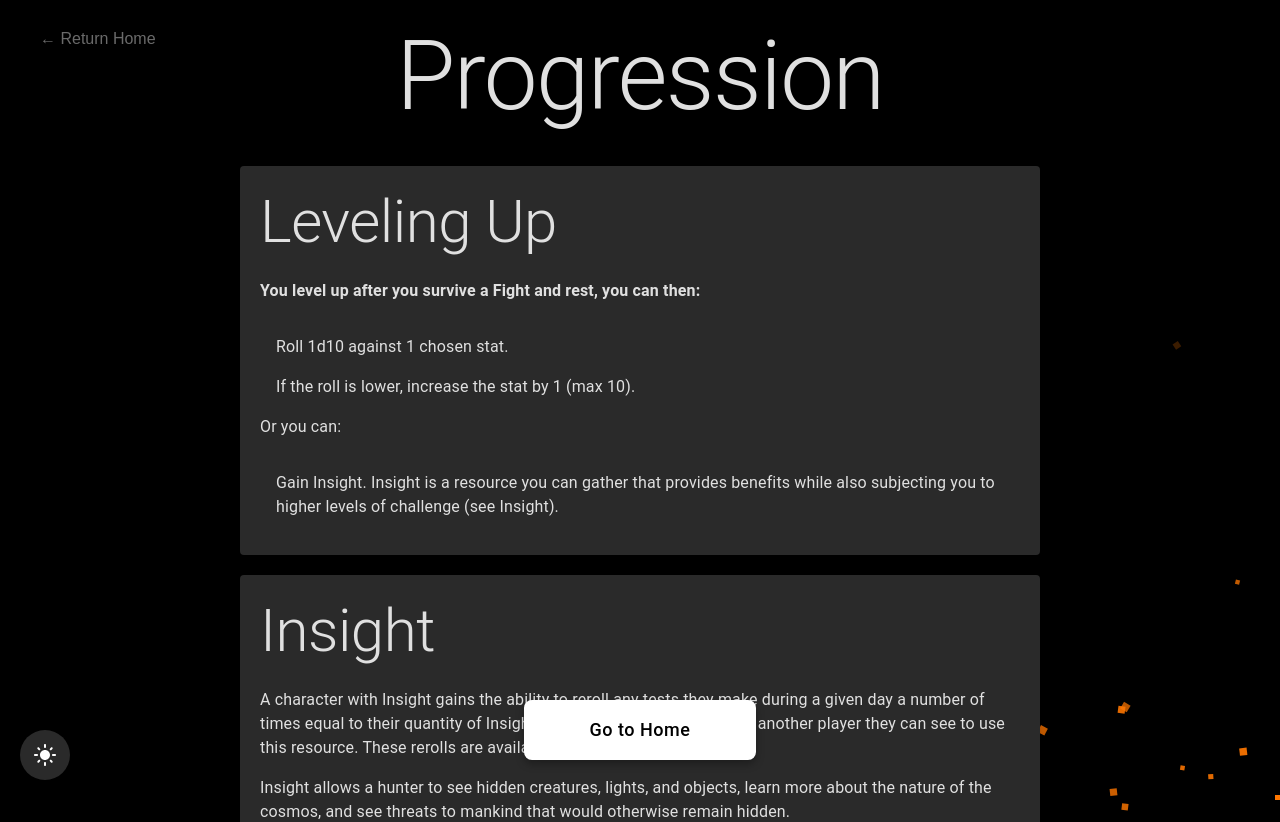
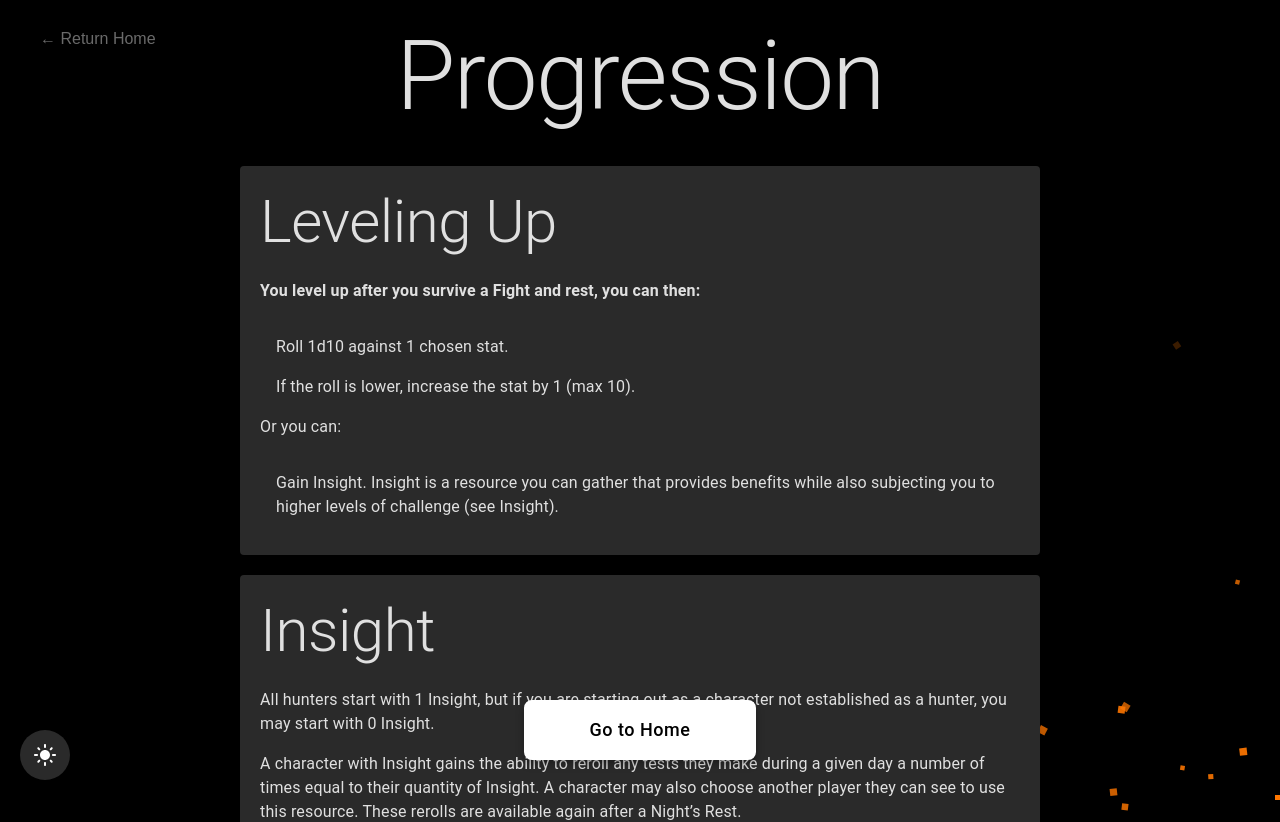
Before and after one commit to Rancor38/imustkill-website, a React (Create React App) app: page /progression in a window 1280 px wide. Shown: the top 822 px of the page. Built offline with nearby package versions, Linux system fonts and the light colour scheme.

Commit message:
Insight Adjustments

```diff
--- a/src/pages/Progression.js
+++ b/src/pages/Progression.js
@@ -93,6 +93,9 @@ const Progression = () => {
                         Insight
                     </Typography>
                     <Typography variant='body1' paragraph>
+                        All hunters start with 1 Insight, but if you are starting out as a character not established as a hunter, you may start with 0 Insight.
+                    </Typography>
+                    <Typography variant='body1' paragraph>
                         A character with Insight gains the ability to reroll any
                         tests they make during a given day a number of times
                         equal to their quantity of Insight. A character may also choose another player they can see to use this resource. These rerolls are
```
